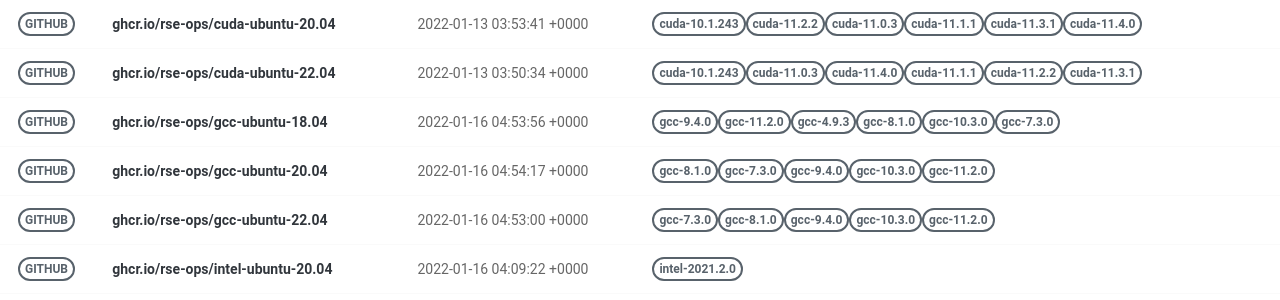
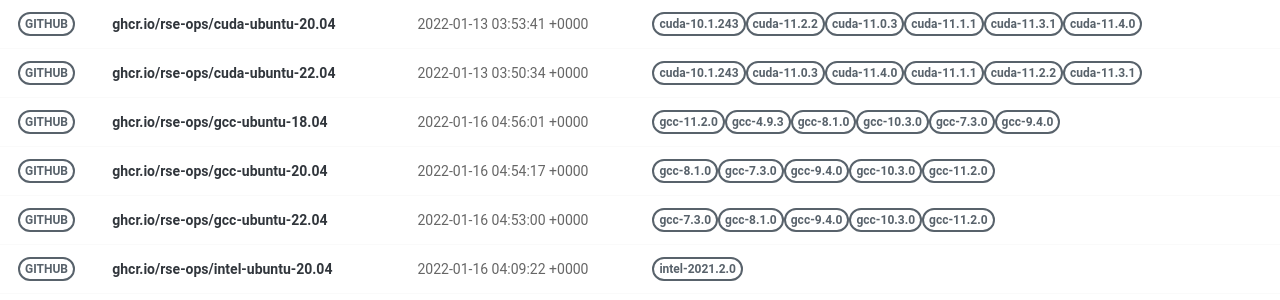
Before and after one commit to rse-ops/docker-images, a Jekyll site: the page built from pages/index.md, in a window 1280 px wide. Shown: the part 277-577 px from the top of the page. Built offline with Jekyll 4.4.1, drawn with Linux system fonts in a browser that asks for light colours; nearby versions of some CDN libraries; part of the change alters nothing that is shown.

Commit message:
Automated push to update library 2022-01-16

```diff
--- a/_library/ghcr.io-rse-ops-gcc-ubuntu-18.04.md
+++ b/_library/ghcr.io-rse-ops-gcc-ubuntu-18.04.md
@@ -1,14 +1,11 @@
 ---
 layout: container
 name: ghcr.io/rse-ops/gcc-ubuntu-18.04
-updated_at: 2022-01-16 04:53:56.128619
+updated_at: 2022-01-16 04:56:01.133806
 
 
 container_url: https://github.com/orgs/rse-ops/packages/container/package/gcc-ubuntu-18.04
 versions:
- - tag: gcc-9.4.0
-   dockerfile: https://github.com/rse-ops/docker-images/blob/main/ubuntu/gcc/Dockerfile
-   manifest: https://crane.ggcr.dev/manifest/ghcr.io/rse-ops/gcc-ubuntu-18.04:gcc-9.4.0
  - tag: gcc-11.2.0
    dockerfile: https://github.com/rse-ops/docker-images/blob/main/ubuntu/gcc/Dockerfile
    manifest: https://crane.ggcr.dev/manifest/ghcr.io/rse-ops/gcc-ubuntu-18.04:gcc-11.2.0
@@ -24,5 +21,8 @@ versions:
  - tag: gcc-7.3.0
    dockerfile: https://github.com/rse-ops/docker-images/blob/main/ubuntu/gcc/Dockerfile
    manifest: https://crane.ggcr.dev/manifest/ghcr.io/rse-ops/gcc-ubuntu-18.04:gcc-7.3.0
+ - tag: gcc-9.4.0
+   dockerfile: https://github.com/rse-ops/docker-images/blob/main/ubuntu/gcc/Dockerfile
+   manifest: https://crane.ggcr.dev/manifest/ghcr.io/rse-ops/gcc-ubuntu-18.04:gcc-9.4.0
 
 ---
```
